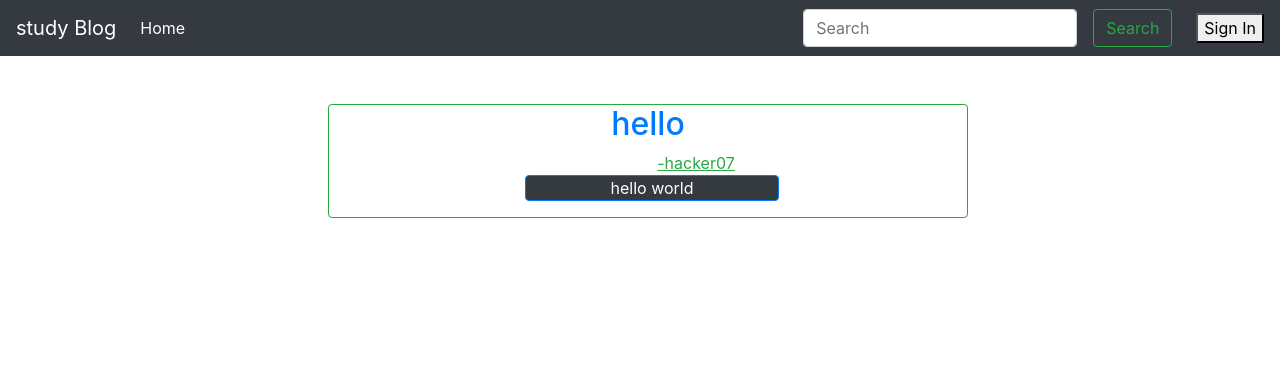
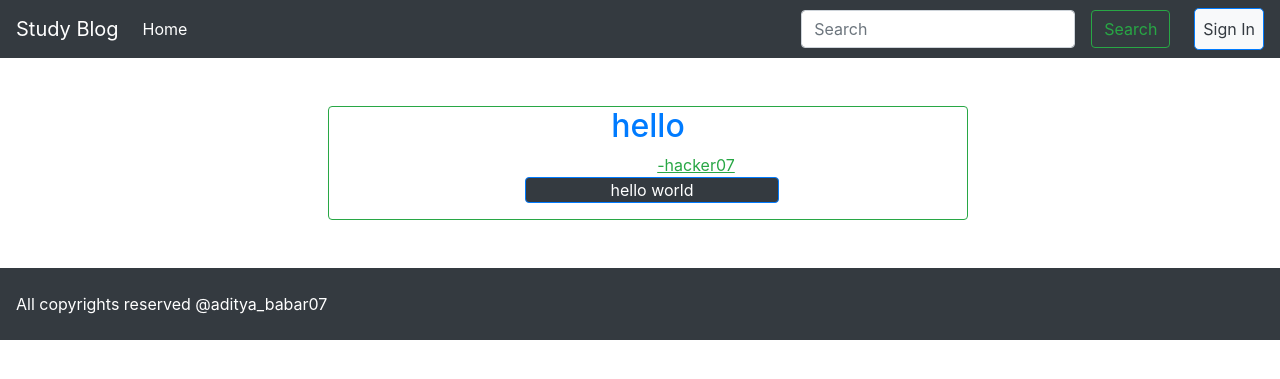
Before and after one commit to adityababar07/blog-2, a Django app: page / in a window 1280 px wide. Shown: the top 379 px of the page. Run offline with Django 3.2, Linux system fonts and the light colour scheme; data comes from the database, SQL or seed files in the repository; some libraries are stand-ins or nearby versions.

Commit message:
initial changes

```diff
--- a/blog/templates/base.html
+++ b/blog/templates/base.html
@@ -25,7 +25,7 @@
 <body>
     <header>
         <nav class="navbar navbar-expand-lg navbar-dark bg-dark">
-            <a class="navbar-brand" href="{% url 'home' %}">study Blog</a>
+            <a class="navbar-brand" href="{% url 'home' %}">Study Blog</a>
             <button class="navbar-toggler" type="button" data-toggle="collapse" data-target="#navbarSupportedContent"
                 aria-controls="navbarSupportedContent" aria-expanded="false" aria-label="Toggle navigation">
                 <span class="navbar-toggler-icon"></span>
@@ -40,7 +40,7 @@
                 <form class="form-inline my-2 my-lg-0">
                     <input class="form-control mr-sm-3" type="search" placeholder="Search" aria-label="Search">
                     <button class="btn btn-outline-success mr-sm-4 my-2 my-sm-0" type="submit">Search</button>
-                    <button href="https://study-blog07.herokuapp.com/admin/">Sign In</button>
+                    <a href="https://study-blog07.herokuapp.com/admin/" class="border border-primary rounded-lg py-2 px-2 bg-light text-dark ">Sign In</a>
                 </form>
             </div>
         </nav>
@@ -49,6 +49,9 @@
         {% block content %}
         {% endblock content %}
     </div>
+    <footer class="bg-dark text-white py-4 mt-5 ">
+        <div class="ml-3">All copyrights reserved @aditya_babar07</div>
+    </footer>
 </body>
 
 </html>
```
